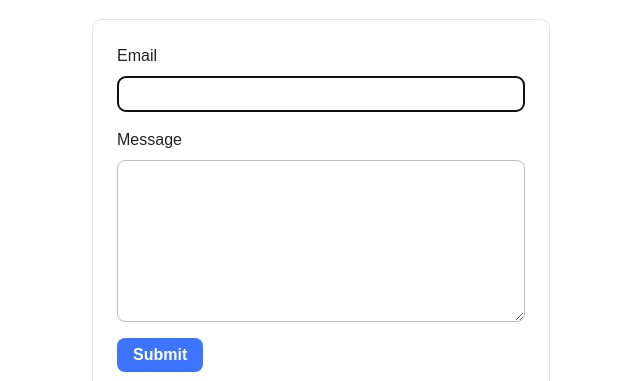
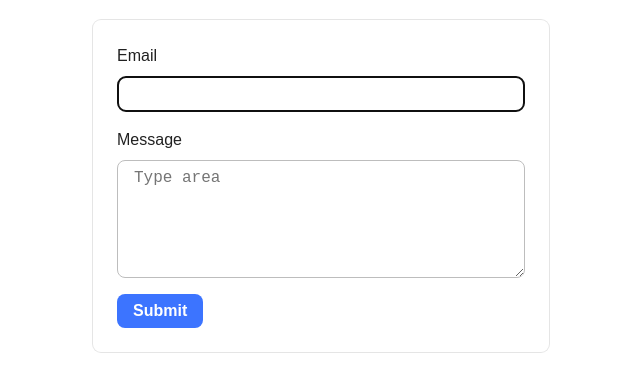
Before and after one commit to ollalasha/goit-js-hw-09, a plain HTML site: page 2-form.html in a window 1280 px wide. Shown: the top 381 px of the page, without its empty margins (339-979 px from the left). Drawn offline with Linux system fonts and the light colour scheme.

Commit message:
Deploying to gh-pages from @ ollalasha/goit-js-hw-09@546e1682c6c41dba3a57101464be98b2755c05f5 🚀

```diff
--- a/2-form.html
+++ b/2-form.html
@@ -45,7 +45,7 @@ body {
   margin-top: 8px;
   padding: 8px 16px;
   font-size: 16px;
-  color: #ffffff;
+  color: #000000;
   border: 1px solid #bdbdbd;
   border-radius: 8px;
   background-color: #ffffff;
@@ -105,7 +105,7 @@ body {
     </label>
     <label>
       Message
-      <textarea name="message" rows="8">Type area</textarea>
+    <textarea name="message" placeholder="Type area"></textarea>
     </label>
     <button type="submit">Submit</button>
   </form>
--- a/2-form.js
+++ b/2-form.js
@@ -1,2 +1,2 @@
-import"./assets/modulepreload-polyfill-B5Qt9EMX.js";/* empty css                      */const s=document.querySelector(".feedback-form"),o="feedback-form-state";let t={email:"",message:""};document.addEventListener("DOMContentLoaded",()=>{const a=localStorage.getItem(o);if(a)try{const e=JSON.parse(a);t={...t,...e},e.email&&(s.elements.email.value=e.email),e.message&&(s.elements.message.value=e.message)}catch(e){console.error("Error parsing saved data:",e)}});s.addEventListener("input",a=>{const{name:e,value:r}=a.target;t[e]=r.trim(),localStorage.setItem(o,JSON.stringify(t))});s.addEventListener("submit",a=>{a.preventDefault();const{email:e,message:r}=t;if(!e||!r){alert("Fill please all fields");return}console.log(t),localStorage.removeItem(o),t={email:"",message:""},s.reset()});
+import"./assets/modulepreload-polyfill-B5Qt9EMX.js";/* empty css                      */const o=document.querySelector(".feedback-form"),s="feedback-form-state";let t={email:"",message:""};document.addEventListener("DOMContentLoaded",()=>{if(!o)return;const a=localStorage.getItem(s);if(a)try{const e=JSON.parse(a);t={...t,...e};for(const[r,n]of Object.entries(e))o.elements[r]&&(o.elements[r].value=n)}catch(e){console.error("Error parsing saved data:",e)}});let l;o.addEventListener("input",a=>{const{name:e,value:r}=a.target;t[e]=r.trim(),clearTimeout(l),l=setTimeout(()=>{localStorage.setItem(s,JSON.stringify(t))},300)});o.addEventListener("submit",a=>{a.preventDefault();const{email:e,message:r}=t;if(!e||!r){alert("Fill please all fields");return}console.log(t),localStorage.removeItem(s),t={email:"",message:""},o.reset()});
 //# sourceMappingURL=2-form.js.map
```
Also changed, not shown: 1 other file.
